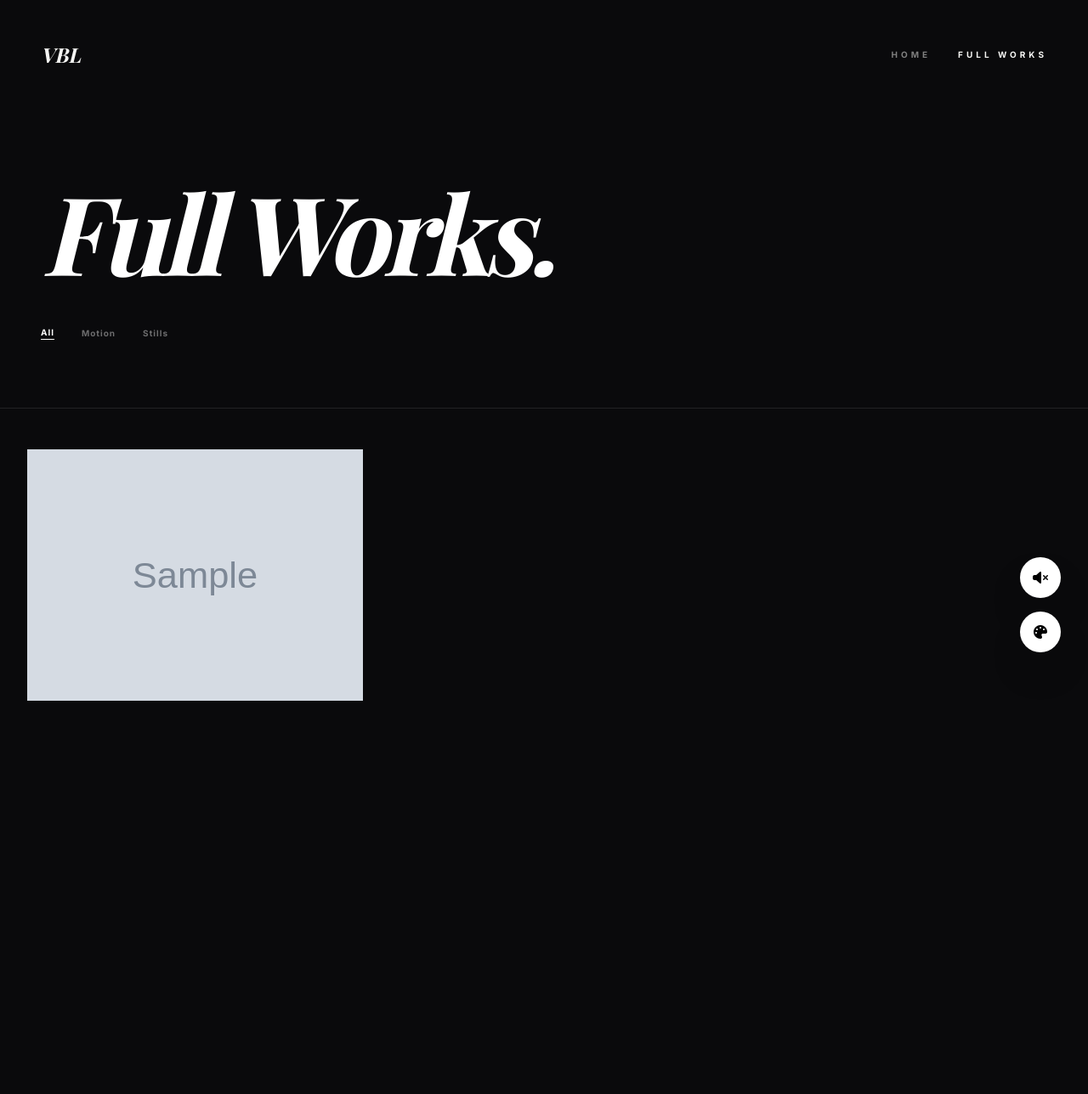
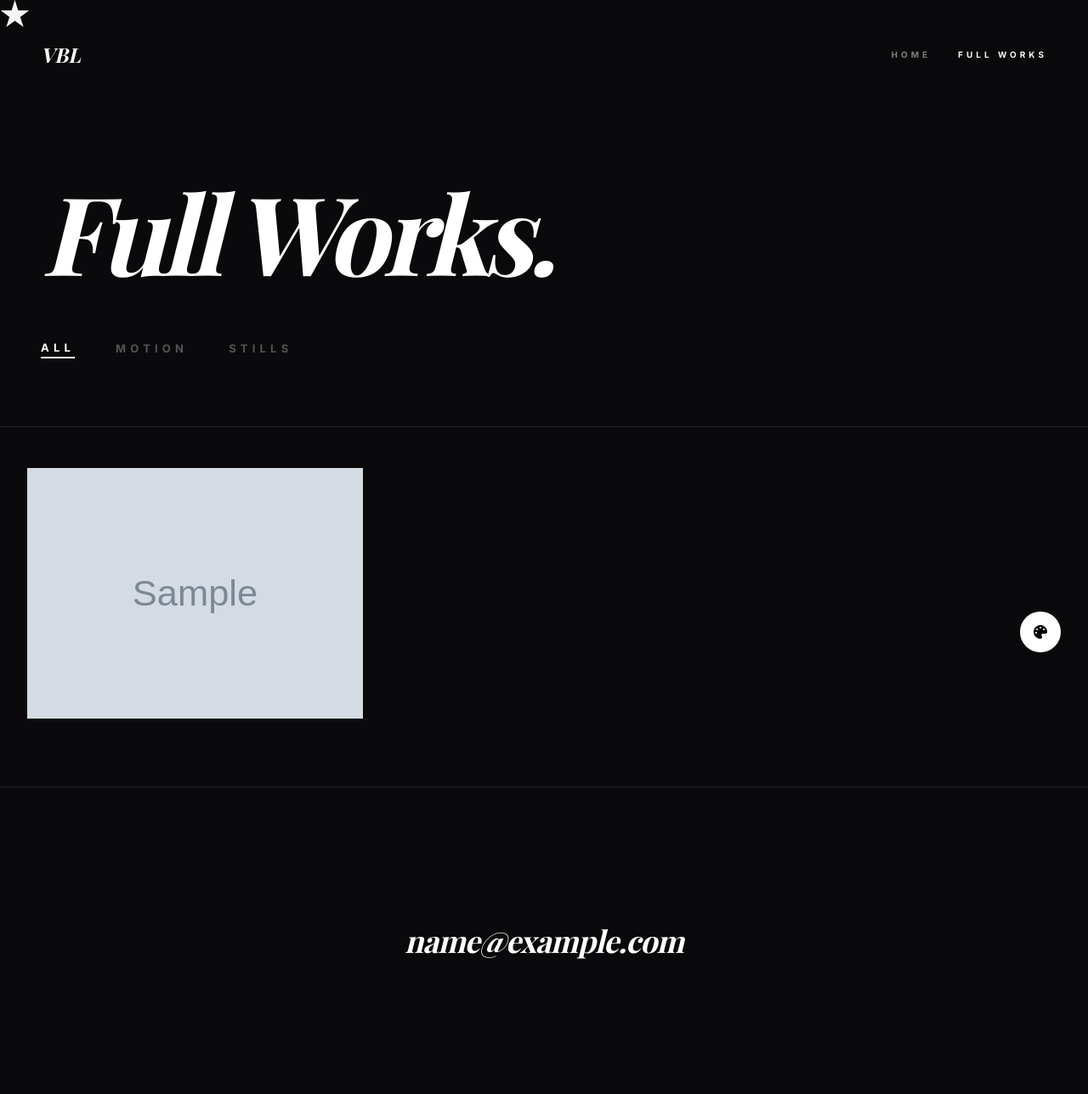
Before and after one commit to KCTD16/VBL-Portfolio, a Flask app: template templates/gallery.html in a window 1280 px wide. Shown: the whole page at 85% size. Before the commit the page ends 825 px from the top, so only its background shows below. Run offline with Flask 3, Linux system fonts and the light colour scheme; the template is opened without the code that fills it: most values are stand-ins (such as "Sample title", 1, 10 or a date in 2020); grey boxes marked "Sample" are stand-in pictures; some libraries are stand-ins or nearby versions; some web fonts are replaced.

Commit message:
Refactor project entries and enhance gallery functionality: update project metadata in data.py, improve lightbox and cursor effects in gallery and index.html, and optimize loading animations for better user experience.

```diff
--- a/data.py
+++ b/data.py
@@ -17,21 +17,24 @@ BIO = {
 }
 
 PROJECTS = [
-    {"id": "1", "title": "KLAT x Alex Spencer", "video": "https://res.cloudinary.com/dtnypuixy/video/upload/f_auto,q_auto/klat-project.MP4", "is_video": True, "tags": ["Cinema"], "meta": "Arri Alexa • 35mm • 4:3"},
-    {"id": "2", "title": "KLAT MAG", "video": "https://res.cloudinary.com/dtnypuixy/video/upload/f_auto,q_auto/Noir-project.mp4", "is_video": True, "tags": ["Editorial"], "meta": "Blackmagic 6K • Prores 422"},
-    {"id": "3", "title": "STYLE 'N' SHOW EP2", "image": "https://res.cloudinary.com/dtnypuixy/image/upload/f_auto,q_auto/v1778262760/aesthetic-new.jpg", "is_video": False, "tags": ["Film"], "meta": "Editorial Photography"},
-    {"id": "4", "title": "STYLE 'N' SHOW EP1", "video": "https://res.cloudinary.com/dtnypuixy/video/upload/f_auto,q_auto/city-project.mp4", "is_video": True, "tags": ["Urban"], "meta": "Sony FX3 • Handheld"},
-    {"id": "5", "title": "BLACK GIRL HAIR SHOP", "image": "https://res.cloudinary.com/dtnypuixy/image/upload/f_auto,q_auto/shadow-form.JPG", "is_video": False, "tags": ["Editorial"], "meta": "Studio Lighting • Stills"},
-    {"id": "6", "title": "BLACK GIRL HAIR SHOP PT2", "image": "https://res.cloudinary.com/dtnypuixy/image/upload/f_auto,q_auto/final-reel.JPG", "is_video": False, "tags": ["Brand"], "meta": "Visual ID"}
+    {"id": "v-hero", "title": "VBL Showreel", "video": "https://res.cloudinary.com/dtnypuixy/video/upload/f_auto,q_auto/v1778262526/vblvid.mp4", "is_video": True, "tags": ["Motion"], "meta": "Director's Cut"},
+    {"id": "v-city", "title": "City Project", "video": "https://res.cloudinary.com/dtnypuixy/video/upload/f_auto,q_auto/v1778262766/city-project.mp4", "is_video": True, "tags": ["Urban"], "meta": "4K Anamorphic"},
+    {"id": "v-20", "title": "Work 20", "video": "https://res.cloudinary.com/dtnypuixy/video/upload/f_auto,q_auto/work-20.mp4", "is_video": True, "tags": ["Motion"], "meta": "Cinematography"},
+    {"id": "v-21", "title": "Work 21", "video": "https://res.cloudinary.com/dtnypuixy/video/upload/f_auto,q_auto/work-21.mp4", "is_video": True, "tags": ["Motion"], "meta": "Visual Narrative"},
+    {"id": "v-22", "title": "Work 22", "video": "https://res.cloudinary.com/dtnypuixy/video/upload/f_auto,q_auto/work-22.mp4", "is_video": True, "tags": ["Motion"], "meta": "Experimental"},
+    {"id": "1", "title": "KLAT x Alex Spencer", "video": "https://res.cloudinary.com/dtnypuixy/video/upload/f_auto,q_auto/klat-project.MP4", "is_video": True, "tags": ["Cinema"], "meta": "Arri Alexa"},
+    {"id": "2", "title": "KLAT MAG", "video": "https://res.cloudinary.com/dtnypuixy/video/upload/f_auto,q_auto/Noir-project.mp4", "is_video": True, "tags": ["Editorial"], "meta": "Commercial"}
 ]
 
-# Smart Loader for the archive (using the same f_auto magic)
+# Smart Archive Loader
 for i in range(1, 41):
-    if i > 6:
+    if i not in [20, 21, 22]:
+        # Using f_auto without an extension is the safest way for Cloudinary
+        link = f"https://res.cloudinary.com/dtnypuixy/image/upload/f_auto,q_auto/work-{i}"
         PROJECTS.append({
             "id": f"w{i}",
             "title": f"Project {i}",
-            "image": f"https://res.cloudinary.com/dtnypuixy/image/upload/f_auto,q_auto/work-{i}.jpg",
+            "image": link,
             "is_video": False,
             "tags": ["Archive"],
             "meta": "VBL Production"
--- a/templates/gallery.html
+++ b/templates/gallery.html
@@ -9,32 +9,31 @@
     <style>
         :root { --bg-color: #0a0a0c; --text-color: #ffffff; --accent: #FA7301; }
         [data-theme='orange'] { --bg-color: #FA7301; --text-color: #000000; }
-        ::-webkit-scrollbar { width: 5px; }
+        ::-webkit-scrollbar { width: 4px; }
         ::-webkit-scrollbar-thumb { background: var(--text-color); }
-        body { background-color: var(--bg-color); color: var(--text-color); font-family: 'Inter', sans-serif; transition: background-color 0.6s ease; overflow-x: hidden; }
+        body { background-color: var(--bg-color); color: var(--text-color); font-family: 'Inter', sans-serif; transition: background-color 0.6s ease, color 0.6s ease; overflow-x: hidden; }
         .font-editorial { font-family: 'Playfair Display', serif; }
+        .reveal { opacity: 0; transform: translateY(30px); transition: all 0.8s cubic-bezier(0.2, 0.8, 0.2, 1); }
+        .reveal.active { opacity: 1; transform: translateY(0); }
         @media (pointer: fine) { body, a, button, .project-card { cursor: none !important; } }
-        #custom-cursor { position: fixed; top: 0; left: 0; width: 35px; height: 35px; background: white; pointer-events: none; z-index: 9999; mix-blend-mode: difference; clip-path: polygon(50% 0%, 61% 35%, 98% 35%, 68% 57%, 79% 91%, 50% 70%, 21% 91%, 32% 57%, 2% 35%, 39% 35%); opacity: 0; transition: opacity 0.3s ease; }
-        #lightbox { position: fixed; inset: 0; z-index: 1000; background: rgba(0,0,0,0.95); display: none; flex-direction: column; align-items: center; justify-content: center; padding: 20px; }
-        .filter-btn { opacity: 0.4; transition: 0.3s; }
-        .filter-btn.active { opacity: 1; border-bottom: 1px solid currentColor; }
+        #custom-cursor { position: fixed; top: 0; left: 0; width: 35px; height: 35px; background: white; pointer-events: none; z-index: 9999; mix-blend-mode: difference; clip-path: polygon(50% 0%, 61% 35%, 98% 35%, 68% 57%, 79% 91%, 50% 70%, 21% 91%, 32% 57%, 2% 35%, 39% 35%); transition: opacity 0.3s ease; }
+        #lightbox { position: fixed; inset: 0; z-index: 1000; background: rgba(0,0,0,0.95); display: none; align-items: center; justify-content: center; padding: 20px; }
+        .filter-btn { opacity: 0.3; transition: 0.3s; font-size: 13px; letter-spacing: 0.4em; font-weight: bold; text-transform: uppercase; }
+        .filter-btn.active { opacity: 1; border-bottom: 2px solid currentColor; }
     </style>
 </head>
 <body>
     <div id="custom-cursor"></div>
-    <div id="lightbox" onclick="closeLightbox()">
-        <div id="lightbox-content" class="w-full h-full flex items-center justify-center p-6"></div>
-        <div id="lightbox-meta" class="text-[10px] uppercase tracking-[0.5em] text-white/50 pb-10"></div>
-    </div>
+    <div id="lightbox" onclick="closeLightbox()"><div id="lightbox-content" class="w-full h-full flex items-center justify-center p-6"></div></div>
 
     <nav class="p-8 md:p-12 flex justify-between items-center w-full mix-blend-difference text-white">
         <a href="/" class="font-editorial italic text-2xl">VBL</a>
-        <div class="flex gap-8 text-[10px] uppercase font-bold tracking-[0.4em]"><a href="/" class="opacity-50 hover:opacity-100">Home</a><span>Full Works</span></div>
+        <div class="flex gap-8 text-[10px] uppercase font-bold tracking-[0.4em]"><a href="/" class="opacity-50">Home</a><span>Full Works</span></div>
     </nav>
 
     <header class="px-8 md:px-12 py-20 border-b border-white/10">
         <h1 class="text-7xl md:text-9xl font-editorial italic tracking-tighter">Full Works.</h1>
-        <div class="mt-12 flex gap-8 text-[10px] uppercase tracking-widest font-bold">
+        <div class="mt-16 flex gap-12">
             <button onclick="filterWorks('all', this)" class="filter-btn active">All</button>
             <button onclick="filterWorks('video', this)" class="filter-btn">Motion</button>
             <button onclick="filterWorks('image', this)" class="filter-btn">Stills</button>
@@ -44,34 +43,35 @@
     <main class="px-4 md:px-8 py-12 pb-20">
         <div id="masonry" class="columns-1 sm:columns-2 lg:columns-3 gap-4 space-y-4">
             {% for project in projects %}
-            <div class="project-card relative group break-inside-avoid cursor-pointer overflow-hidden bg-black/20 {% if project.is_video %}type-video{% else %}type-image{% endif %}"
-                 data-meta="{{ project.meta }}"
+            <div class="project-card reveal relative group break-inside-avoid cursor-pointer overflow-hidden bg-black/20 {% if project.is_video %}type-video{% else %}type-image{% endif %}"
                  onclick="openLightbox('{{ project.is_video }}', '{{ project.video if project.is_video else project.image }}')">
                 {% if project.is_video %}<video loop muted playsinline class="w-full"><source src="{{ project.video }}" type="video/mp4"></video>
-                {% else %}<img src="{{ project.image }}" class="w-full transition-all duration-700 group-hover:scale-105">{% endif %}
-                <div class="absolute inset-0 bg-black/40 opacity-0 group-hover:opacity-100 transition-opacity flex flex-col justify-end p-6">
-                    <p class="text-[10px] uppercase tracking-widest font-bold text-white">{{ project.title }}</p>
-                    <p class="text-[8px] uppercase tracking-widest text-white/50 mt-2">{{ project.meta }}</p>
-                </div>
+                {% else %}<img src="{{ project.image }}" onerror="this.closest('.project-card').style.display='none'" class="w-full transition-transform duration-700 group-hover:scale-105">{% endif %}
+                <div class="absolute inset-0 bg-black/40 opacity-0 group-hover:opacity-100 transition-opacity flex items-end p-6"><p class="text-[10px] uppercase tracking-widest font-bold text-white">{{ project.title }}</p></div>
             </div>{% endfor %}
         </div>
     </main>
 
-    <div class="fixed bottom-8 right-8 flex flex-col gap-4 z-[100]">
-        <button id="sound-btn" onclick="toggleGlobalSound()" class="w-12 h-12 rounded-full bg-white text-black flex items-center justify-center shadow-2xl transition"><i class="fas fa-volume-mute" id="sound-icon"></i></button>
-        <button onclick="toggleOrange()" class="w-12 h-12 rounded-full bg-white text-black flex items-center justify-center shadow-2xl"><i class="fas fa-palette"></i></button>
-    </div>
+    <footer class="py-40 text-center border-t border-white/10">
+        <span class="text-2xl md:text-4xl font-editorial italic tracking-tight">{{ bio.contact.email }}</span>
+    </footer>
+
+    <button onclick="toggleOrange()" class="fixed bottom-8 right-8 w-12 h-12 rounded-full bg-white text-black flex items-center justify-center shadow-2xl z-[100]"><i class="fas fa-palette"></i></button>
 
     <script>
-        let globalSound = false;
-        function toggleGlobalSound() { globalSound = !globalSound; document.getElementById('sound-icon').className = globalSound ? 'fas fa-volume-up' : 'fas fa-volume-mute'; }
+        const observer = new IntersectionObserver((es) => { es.forEach(e => { if (e.isIntersecting) e.target.classList.add('active'); }); }, { threshold: 0.05 });
+        document.querySelectorAll('.reveal').forEach(el => observer.observe(el));
         function filterWorks(t, b) { document.querySelectorAll('.filter-btn').forEach(x => x.classList.remove('active')); b.classList.add('active'); document.querySelectorAll('.project-card').forEach(c => { c.style.display = "block"; if (t === 'video' && !c.classList.contains('type-video')) c.style.display = "none"; if (t === 'image' && !c.classList.contains('type-image')) c.style.display = "none"; }); }
         const cursor = document.getElementById('custom-cursor');
         document.addEventListener('mousemove', (e) => { cursor.style.opacity = '1'; cursor.style.transform = `translate3d(${e.clientX}px, ${e.clientY}px, 0) translate(-50%, -50%)`; });
-        function openLightbox(v, s) { const lb = document.getElementById('lightbox'); lb.style.display = 'flex'; const m = event.currentTarget.getAttribute('data-meta'); document.getElementById('lightbox-content').innerHTML = v === 'True' ? `<video controls autoplay class="max-w-full max-h-[80vh] shadow-2xl"><source src="${s}" type="video/mp4"></video>` : `<img src="${s}" class="max-w-full max-h-[80vh] object-contain">`; document.getElementById('lightbox-meta').innerText = m || ""; }
+        function openLightbox(v, s) { const lb = document.getElementById('lightbox'); lb.style.display = 'flex'; document.getElementById('lightbox-content').innerHTML = v === 'True' ? `<video controls autoplay class="max-w-full max-h-[85vh]"><source src="${s}" type="video/mp4"></video>` : `<img src="${s}" class="max-w-full max-h-[85vh] object-contain">`; }
         function closeLightbox() { document.getElementById('lightbox').style.display = 'none'; }
         function toggleOrange() { document.documentElement.getAttribute('data-theme') === 'orange' ? document.documentElement.setAttribute('data-theme', '') : document.documentElement.setAttribute('data-theme', 'orange'); }
-        document.querySelectorAll('video').forEach(vid => { const card = vid.closest('.project-card'); card.onmouseenter = () => { vid.muted = !globalSound; vid.play(); }; card.onmouseleave = () => vid.pause(); });
+        document.querySelectorAll('video').forEach(vid => {
+            const card = vid.closest('.project-card');
+            card.onmouseenter = () => { vid.play(); };
+            card.onmouseleave = () => { vid.pause(); };
+        });
     </script>
 </body>
 </html>
```
Also changed, not shown: templates/index.html (+31 -72 lines).
